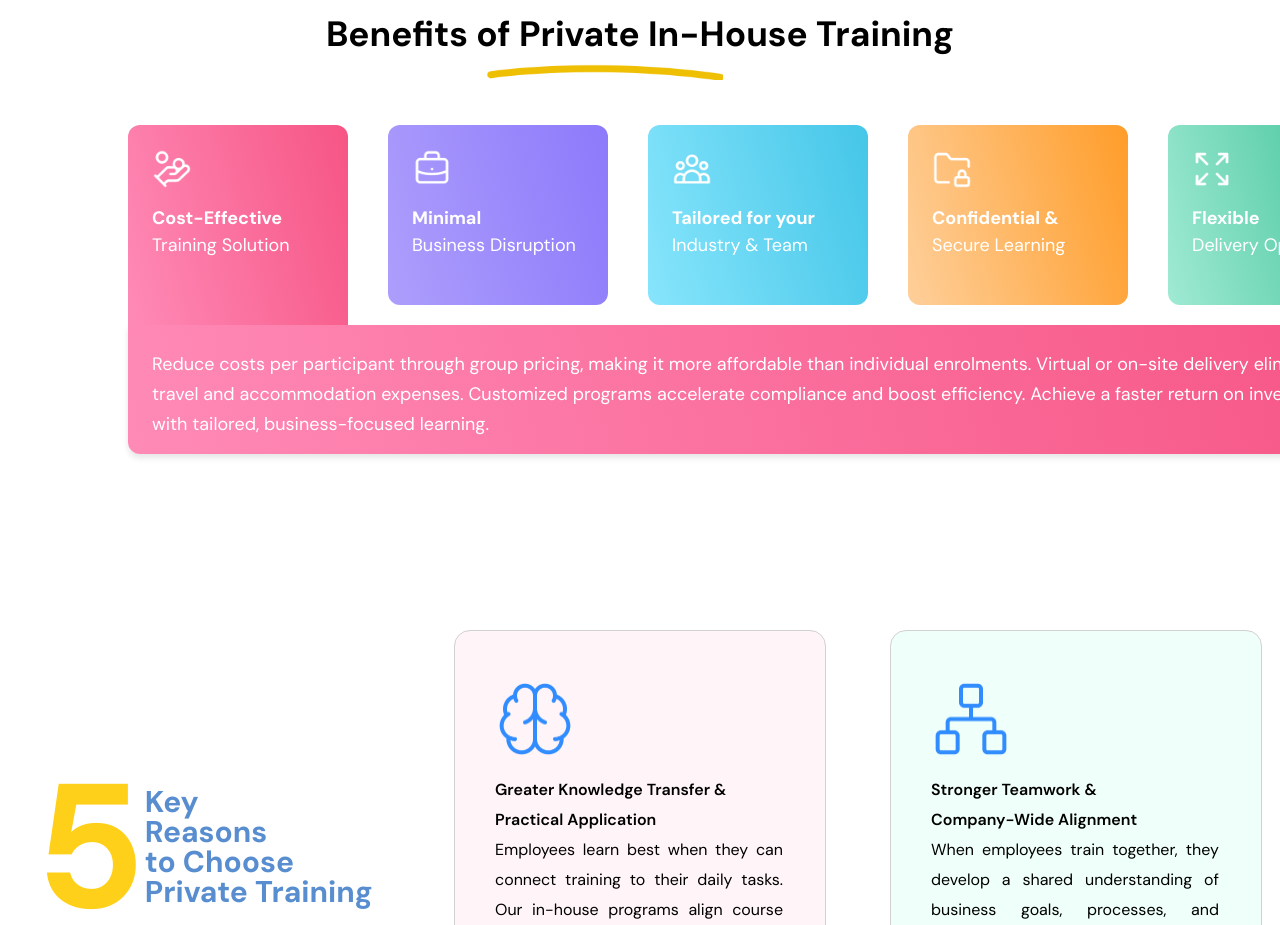
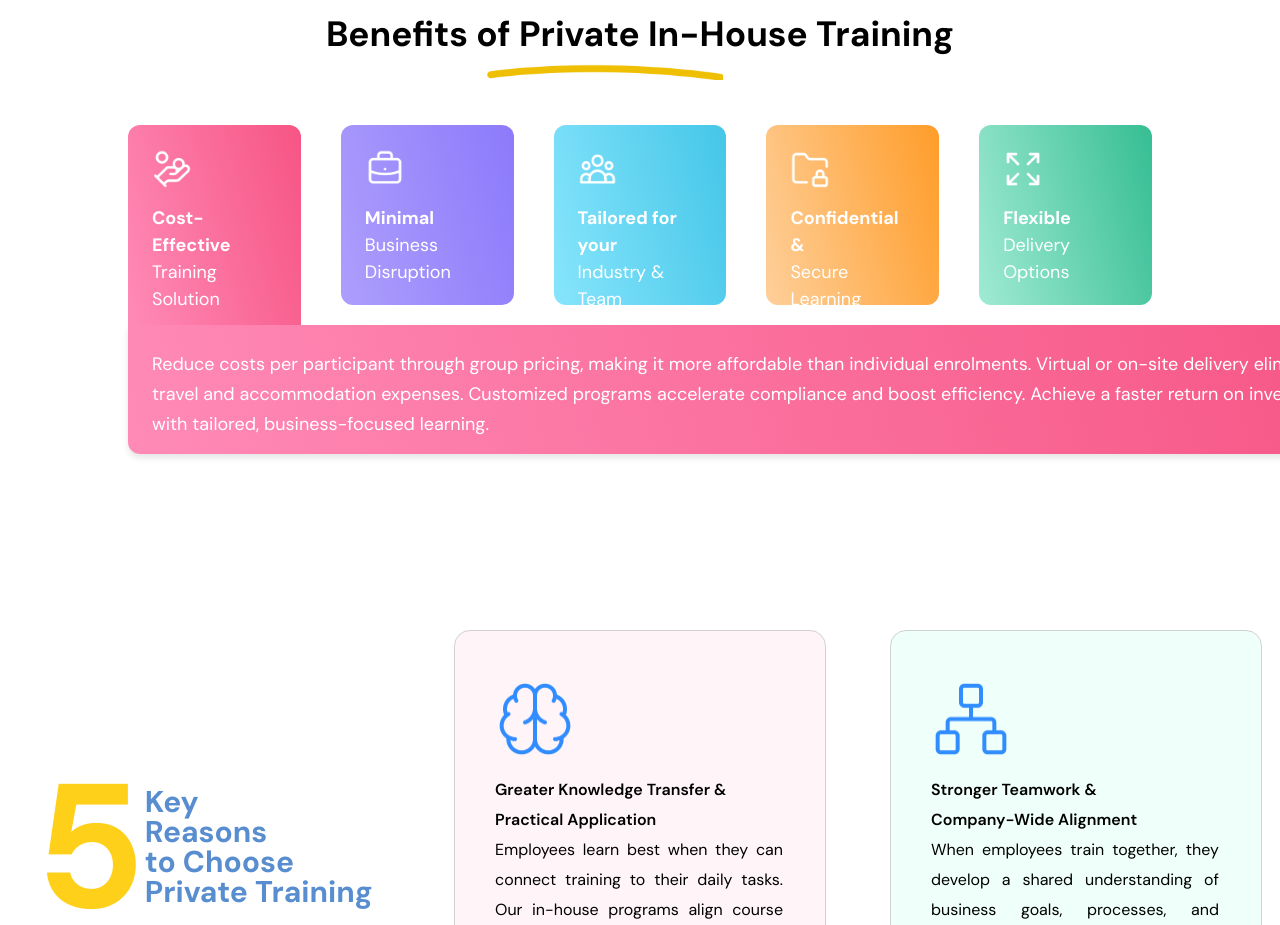
Before and after one commit to Yash-Malavde-Nimap/kelmac-ui-task, a React (Vite) app: page / in a window 1280 px wide. Shown: the part 3640-4565 px from the top of the page. Built offline with nearby package versions, Linux system fonts and the light colour scheme.

Commit message:
Few Changes in CSS

```diff
--- a/src/Components/5_Benefits_Page.jsx
+++ b/src/Components/5_Benefits_Page.jsx
@@ -19,8 +19,6 @@ import { benefits_Card } from "../Variables";
 import Cards from "./Cards/Cards";
 
 // ########################################################
-
-
 
 const Benefits_Page_5 = () => {
   const [showDesc, setShowDesc] = useState(false);
@@ -57,7 +55,9 @@ const Benefits_Page_5 = () => {
         options={benefits_Card}
         active={activeCardId}
         method={handleDesc}
+        descriptionColor={descriptionColor}
       />
+
       <div
         className={`page-5-description`}
         style={{
--- a/src/styles/5_Benefits_Page.css
+++ b/src/styles/5_Benefits_Page.css
@@ -25,21 +25,26 @@
   height: 1rem;
 }
 
-
 .page-5-cards-container {
-  display: grid;
+  /* display: grid;
   grid-template-columns: repeat(5, 1fr);
+  gap: 2.5rem; */
+  display: flex;
   gap: 2.5rem;
+  justify-content: space-between;
+  height: 200px;
 }
 
 .page-5-card {
   padding: 1.5rem;
-  width: 220px;
-  height: 184px;
+  width: 260px;
+  /* height: 200px; */
   overflow: hidden;
   color: white;
   cursor: pointer;
   transition: all 0.2s ease;
+  /* display: fl; */
+  /* z-index: 0; */
 }
 
 .page-5-card img {
@@ -77,9 +82,10 @@
 }
 
 .page-5-description {
+  /* background-color: tra; */
   color: white;
   font-weight: normal;
-  width: 1264px;
+  width: 1265px;
   height: 129px;
   padding: 1.5rem;
   font-weight: 400;
@@ -89,6 +95,9 @@
   box-shadow: 0px 4px 6px rgba(0, 0, 0, 0.1);
   border-radius: 12px;
   margin-bottom: 6rem;
+  /* margin-top: 20px; */
+  /* z-index: 999; */
+  overflow: hidden;
 }
 
 .page-5-description.page-5-rounded-right {
```
Also changed, not shown: src/Components/Cards/Cards.jsx (+26 -0 lines).
